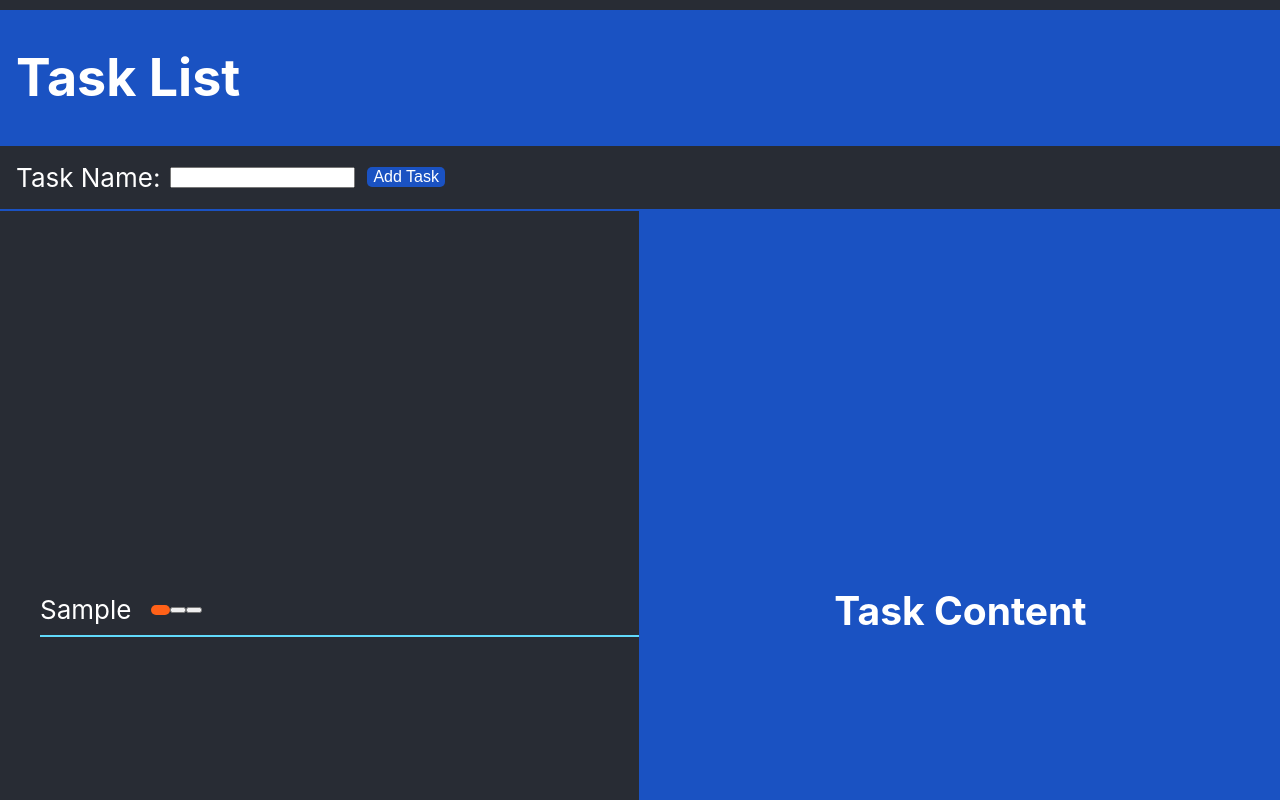
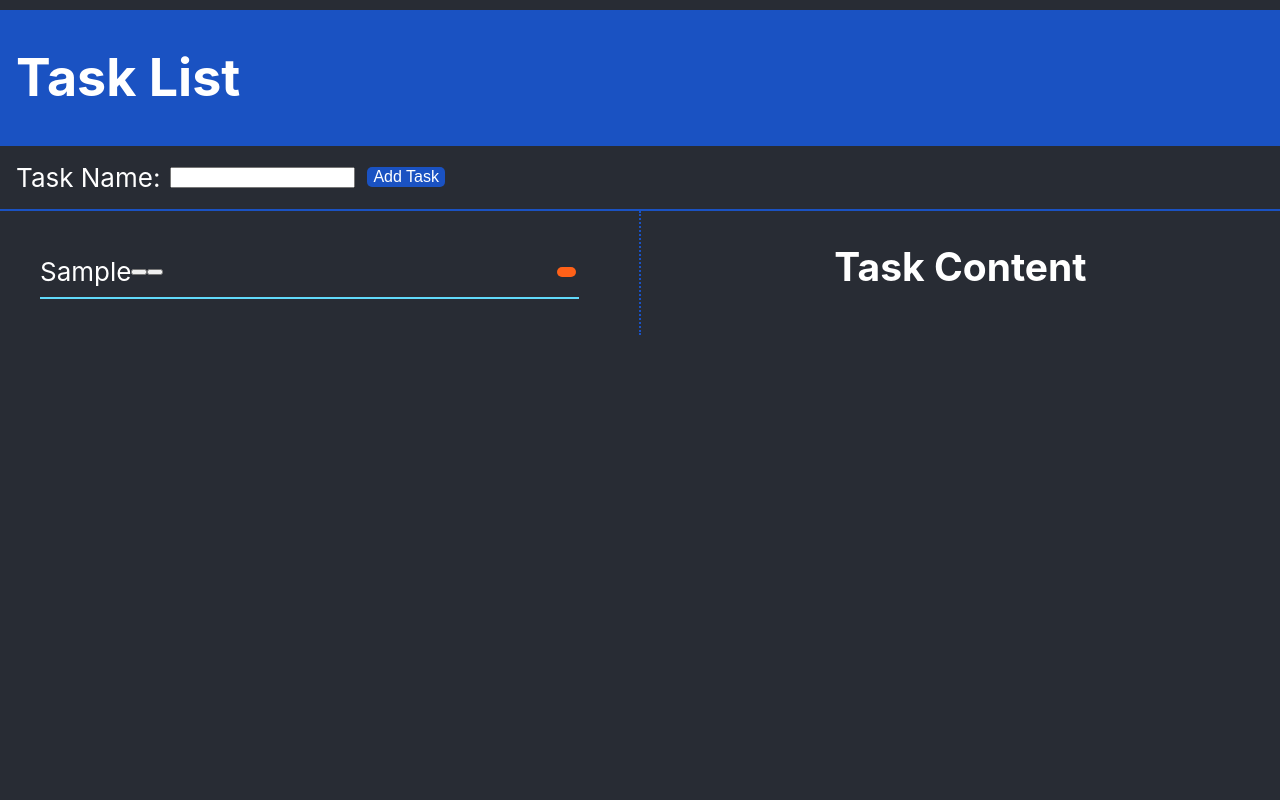
Before and after one commit to Amenity42/NoteApp, a React (Create React App) app: page / in a window 1280 px wide. Both pictures are taken after typing "Sample" into the empty fields and a click on the button "Add Task". Shown: the top 800 px of the page. Built offline with nearby package versions, Linux system fonts and the light colour scheme.

Commit message:
tasks to open in content area

```diff
--- a/src/CSS/App.css
+++ b/src/CSS/App.css
@@ -45,18 +45,25 @@ body{
 .task-container{
   width: 100%;
   display: flex;
-  flex-direction: row;
-  align-items: center;
-  justify-content: space-evenly;
 }
 
 .task-list{
   display: flex;
   flex-direction: column;
-  justify-content: center;
   text-align: left;
   width: 100%;
   margin: 10px auto;
+  max-height: 100vh;
+  overflow-y: auto;
+}
+/* Hide scrollbar for Chrome, Safari and Opera */
+.task-list::-webkit-scrollbar {
+  display: none;
+}
+/* Hide scrollbar for IE, Edge and Firefox */
+.task-list {
+  -ms-overflow-style: none;  /* IE and Edge */
+  scrollbar-width: none;  /* Firefox */
 }
 
 .Task :checked + label {
@@ -67,18 +74,15 @@ body{
   display: flex;
   align-items: center;
   text-align: left;
-  width: 100%;
-  /* background-color: #035369; */
+  width: 90%;
 }
 
 .task-content{
   display: flex;
-  align-items: center;
+  /* align-items: center; */
   justify-content: center;
   width: 100%;
-  height: 100vh;
-  background-color: #1a52c2;
-  /* height: 100vh; */
+  /* background-color: #1a52c2; */
   border-left: #1a52c2 2px dotted;
 }
 
@@ -111,6 +115,8 @@ body{
   text-decoration: none;
   margin-left: 20px;
   cursor: pointer;
+  position: absolute;
+  right: 55%;
 }
 
 .App-link {
--- /dev/null
+++ b/src/Components/ContentArea.tsx
@@ -0,0 +1,7 @@
+function setContentArea(_props: any) {
+      alert(_props.id);
+      //update component and display content
+
+}
+
+export default setContentArea;
--- a/src/Components/Task.tsx
+++ b/src/Components/Task.tsx
@@ -1,11 +1,12 @@
 import React from 'react';
 import '../CSS/App.css';
+import setContentArea from './ContentArea';
 
 //Create a new task
 function Task(_props: any) {
   return (
       // @ts-ignore
-    <li className="Task">
+    <li className="Task" onClick={ ()=>{setContentArea(_props)}}>
       <header>
             <input id={_props.id} className="individualTask" type="checkbox"/>
             <label htmlFor={_props.id}>{_props.children}</label>
@@ -17,4 +18,6 @@ function Task(_props: any) {
   );
 }
 
+
+
 export default Task;
```
Also changed, not shown: src/Components/App.tsx (+0 -8 lines).
